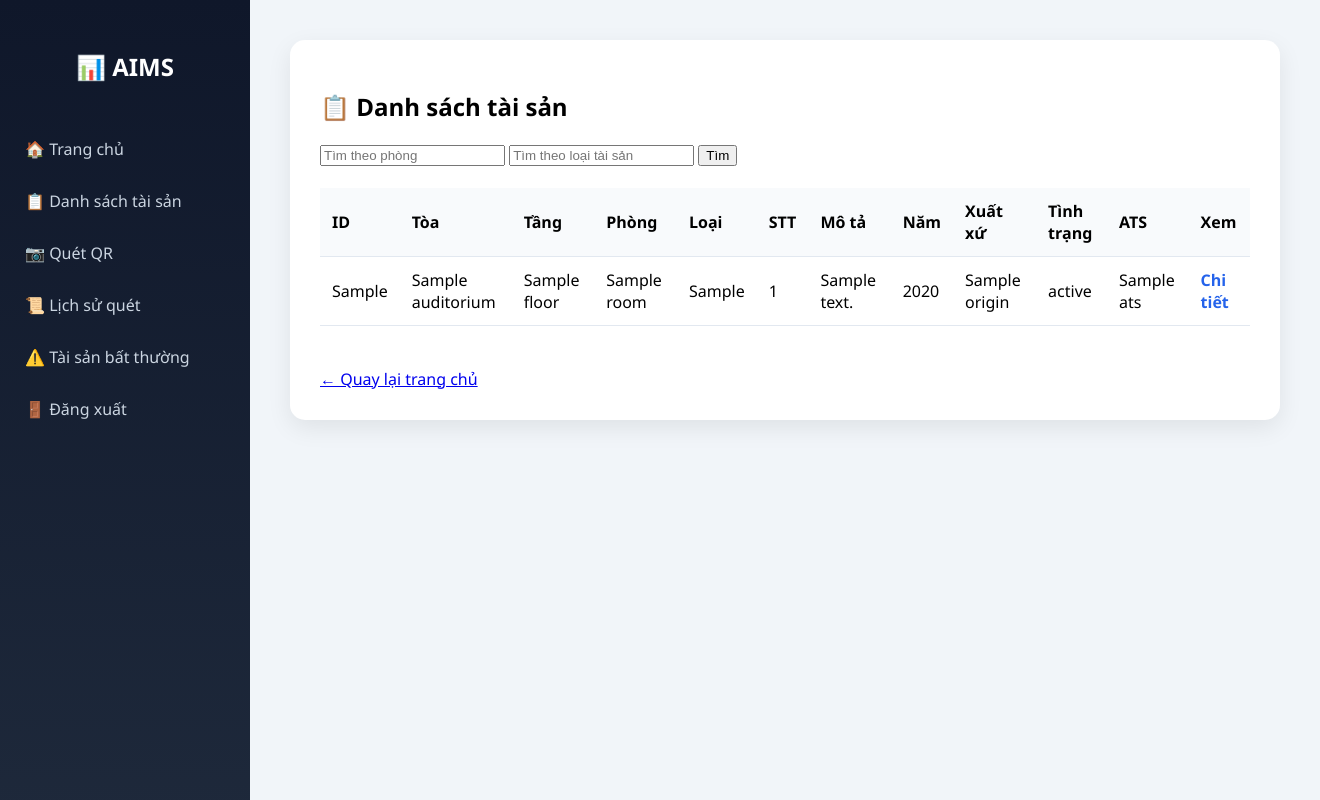
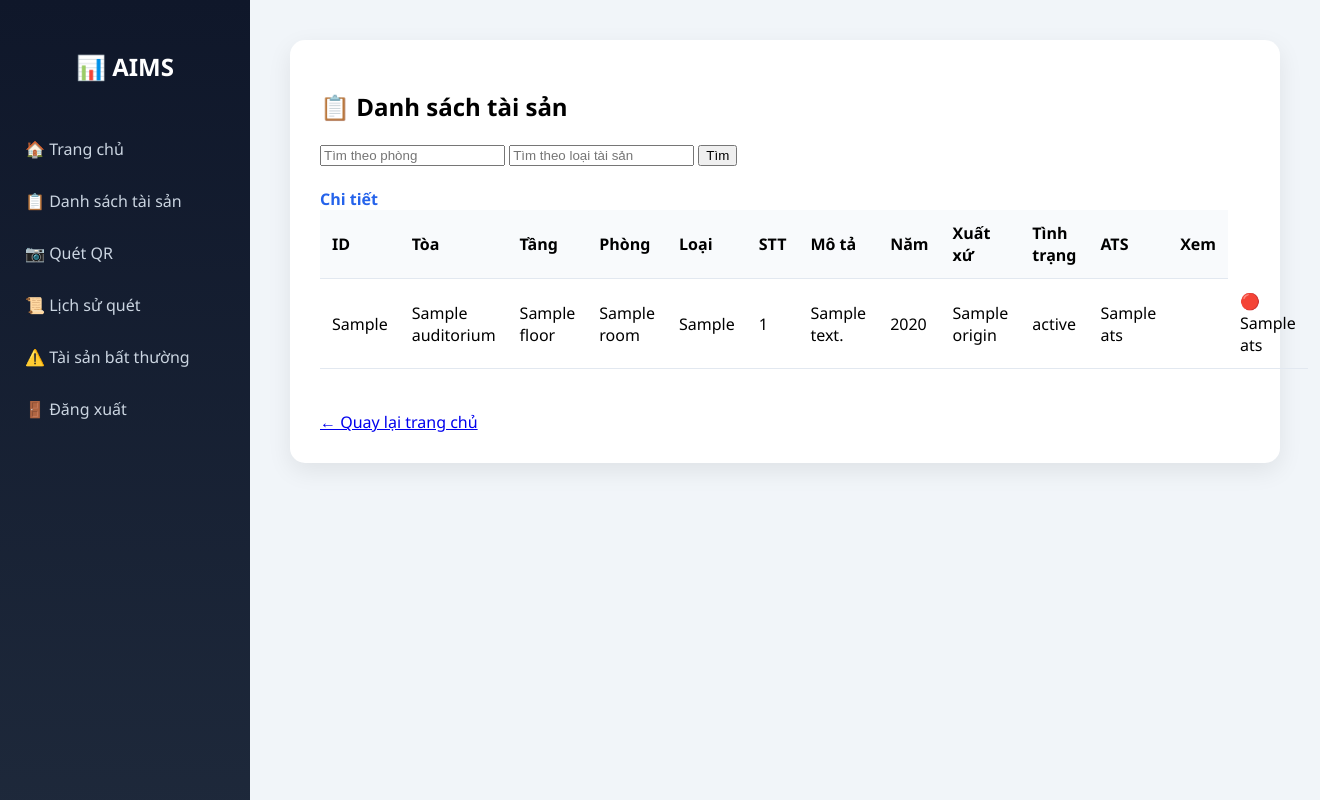
Before and after one commit to chi-295/QLTS-AIMS, a Flask app: template templates/assets.html in a window 1320 px wide. Run offline with Flask 3, Linux system fonts and the light colour scheme; the template is opened without the code that fills it: most values are stand-ins (such as "Sample title", 1, 10 or a date in 2020).

Commit message:
Update assets.html

```diff
--- a/templates/assets.html
+++ b/templates/assets.html
@@ -160,6 +160,15 @@ a.detail:hover{
 <td>{{ asset["Status"] }}</td>
 <td>{{ asset["ATS"] }}</td>
 <td>
+<td>
+{% if asset.ATS|int >= 90 %}
+🟢 {{ asset.ATS }}
+{% elif asset.ATS|int >= 70 %}
+🟡 {{ asset.ATS }}
+{% else %}
+🔴 {{ asset.ATS }}
+{% endif %}
+</td>
 <a class="detail" href="/asset/{{ asset['ID_assets'] }}">
 Chi tiết
 </a>
```
